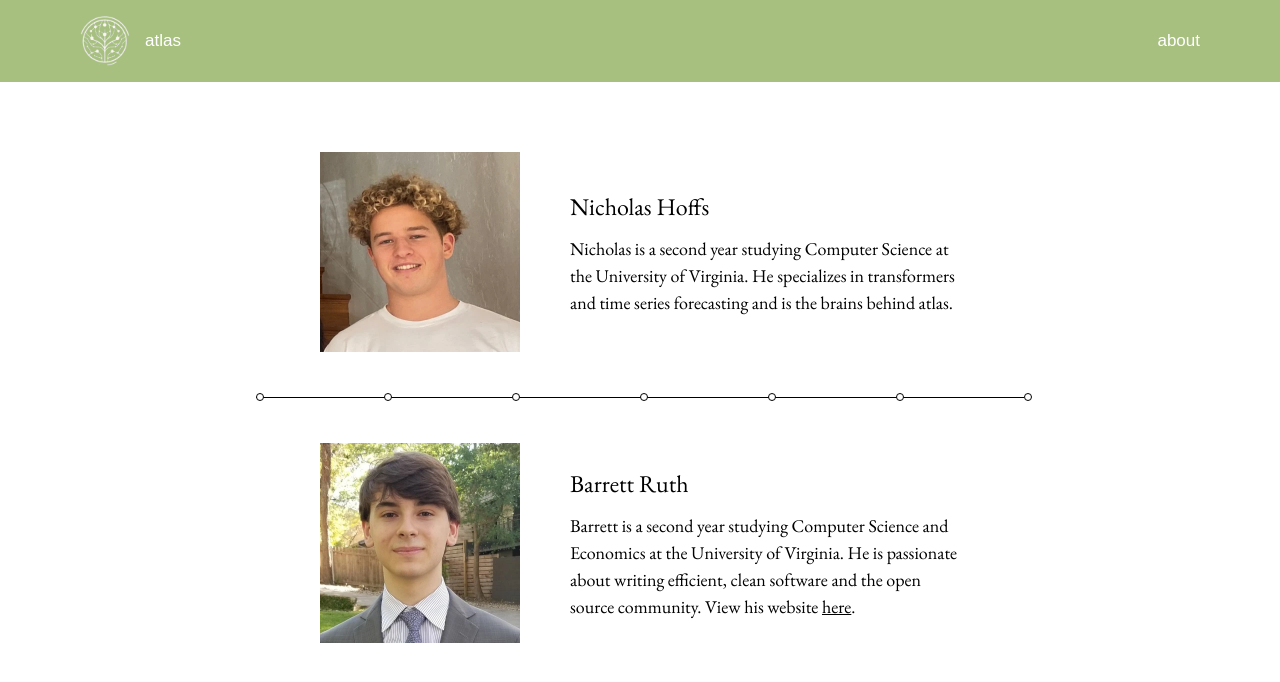
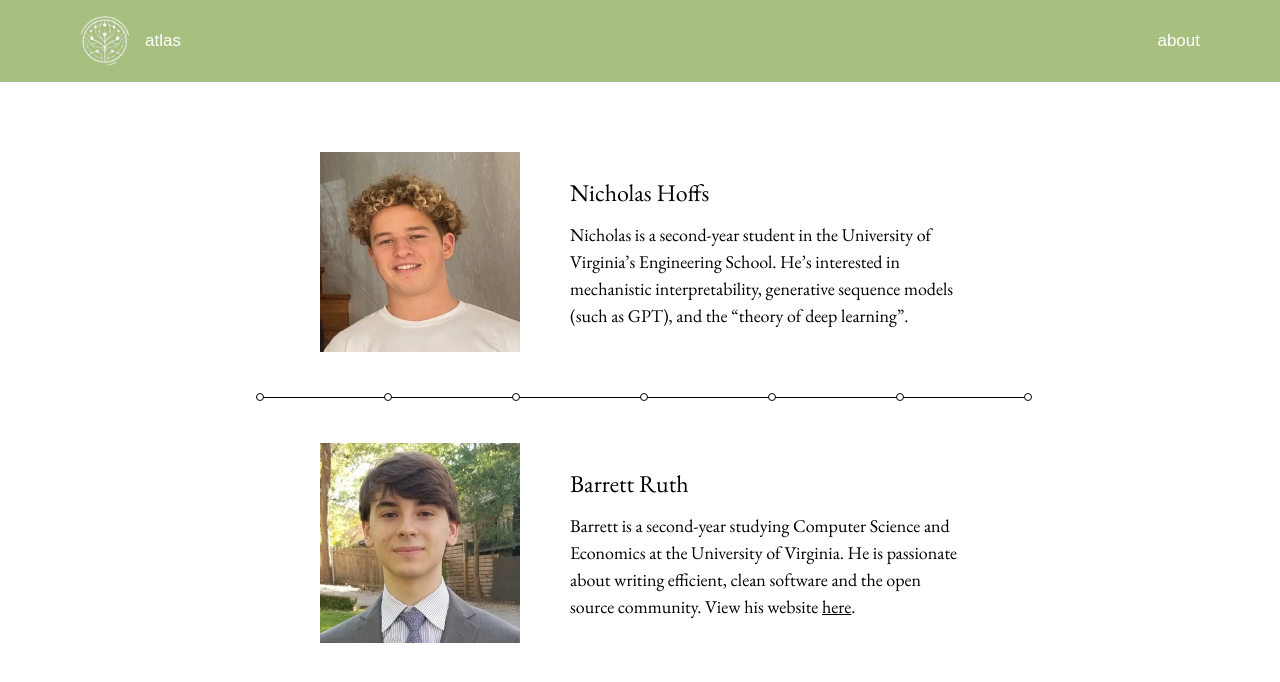
Before and after one commit to devs-atlas/atlas, a Next.js app: page /about in a window 1280 px wide. Shown: the top 682 px of the page. Built offline with nearby package versions, Linux system fonts and the light colour scheme; a web font is replaced by a local one.

Commit message:
feat: updated about

```diff
--- a/src/pages/about.tsx
+++ b/src/pages/about.tsx
@@ -20,9 +20,10 @@ export default function About() {
           <div className={`${styles.profileTextContainer}`}>
             <div className={`${styles.name}`}>Nicholas Hoffs</div>
             <div className={`${styles.profileText}`}>
-              Nicholas is a second year studying Computer Science at the
-              University of Virginia. He specializes in transformers and time
-              series forecasting and is the brains behind atlas.
+              Nicholas is a second-year student in the University of Virginia’s
+              Engineering School. He’s interested in mechanistic
+              interpretability, generative sequence models (such as GPT), and
+              the “theory of deep learning”.
             </div>
           </div>
         </div>
@@ -37,7 +38,7 @@ export default function About() {
           <div className={`${styles.profileTextContainer}`}>
             <div className={`${styles.name}`}>Barrett Ruth</div>
             <div className={`${styles.profileText}`}>
-              Barrett is a second year studying Computer Science and Economics
+              Barrett is a second-year studying Computer Science and Economics
               at the University of Virginia. He is passionate about writing
               efficient, clean software and the open source community. View his
               website{' '}
```
Also changed, not shown: 1 other file (tests, documents, lock files or other folders).
